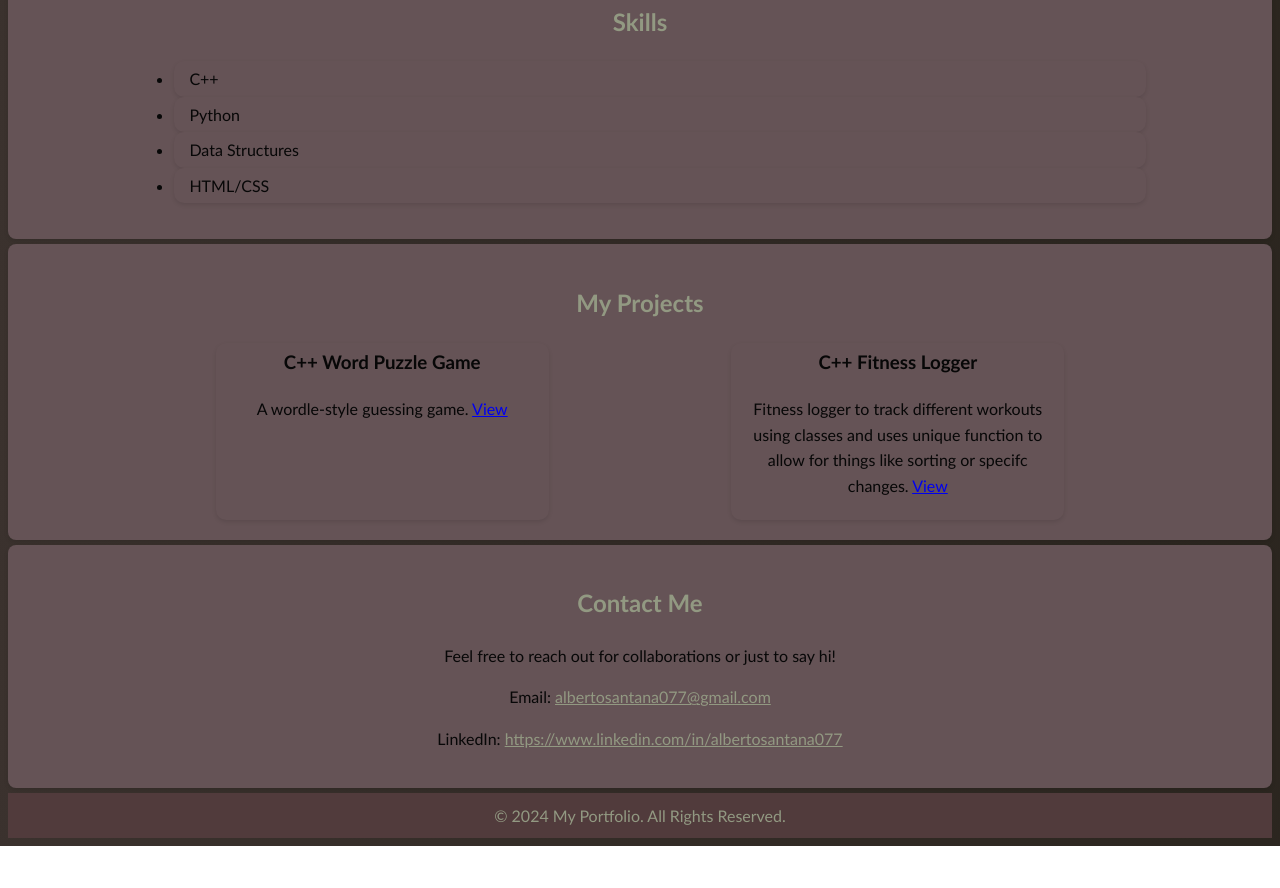
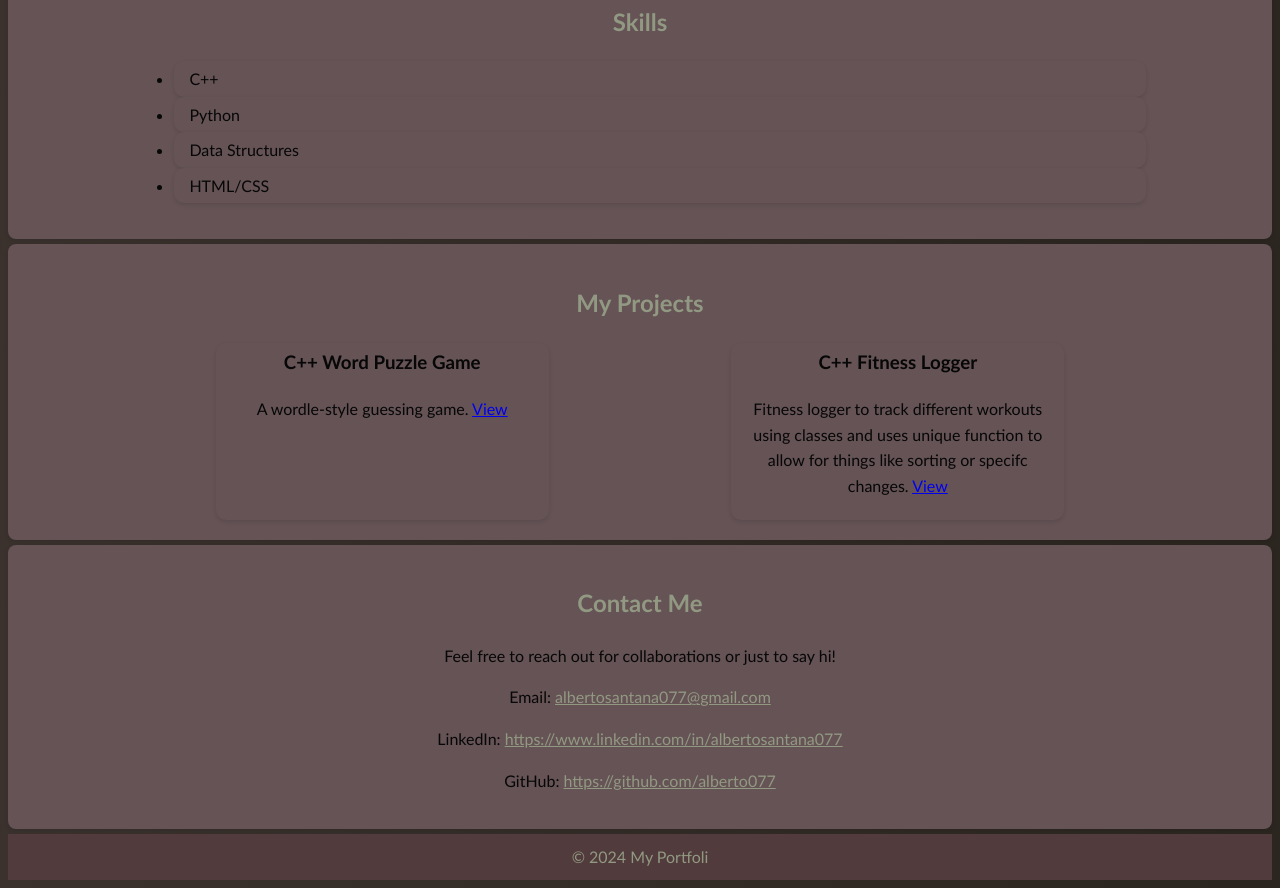
Before and after one commit to alberto077/Portfolio, a plain HTML site: page index.html in a window 1280 px wide. Shown: the part 415-1303 px from the top of the page. Before the commit the page ends 1261 px from the top, so only its background shows below. Drawn offline with Linux system fonts and the light colour scheme.

Commit message:
Added Github

```diff
--- a/index.html
+++ b/index.html
@@ -51,12 +51,12 @@
             <div class="project">
 
               <h3>C++ Word Puzzle Game</h3>
-              <p>A wordle-style guessing game. <a href="https://github.com/alberto077/word_guessing_game" target="_blank">View</a></p>
+              <p class = "description">A wordle-style guessing game. <a href="https://github.com/alberto077/word_guessing_game" target="_blank">View</a></p>
             </div>
 
             <div class="project">
               <h3>C++ Fitness Logger</h3>
-              <p> Fitness logger to track different workouts using classes and uses unique function to allow for things like sorting or specifc changes. <a href="https://github.com/alberto077/Fitness_Progress_Tracker" target="_blank">View</a></p>
+              <p class = "description"> Fitness logger to track different workouts using classes and uses unique function to allow for things like sorting or specifc changes. <a href="https://github.com/alberto077/Fitness_Progress_Tracker" target="_blank">View</a></p>
             </div>
           </div>
         </div>
@@ -68,6 +68,7 @@
           <p>Feel free to reach out for collaborations or just to say hi!</p>
           <p>Email: <a href="mailto:albertosantana077@gmail.com">albertosantana077@gmail.com</a></p>
           <p>LinkedIn: <a href = "https://www.linkedin.com/in/albertosantana077/" target="_blank"> https://www.linkedin.com/in/albertosantana077</a></p>
+          <p>GitHub: <a href="https://github.com/alberto077" target="_blank">https://github.com/alberto077</a></p>
         </div>
       </section>
 
@@ -75,8 +76,4 @@
 
       <footer>
         <div class="container">
-          <p>&copy; 2024 My Portfolio. All Rights Reserved.</p>
-        </div>
-      </footer>
-</body>
-</html>
+          <p>&copy; 2024 My Portfoli
```
